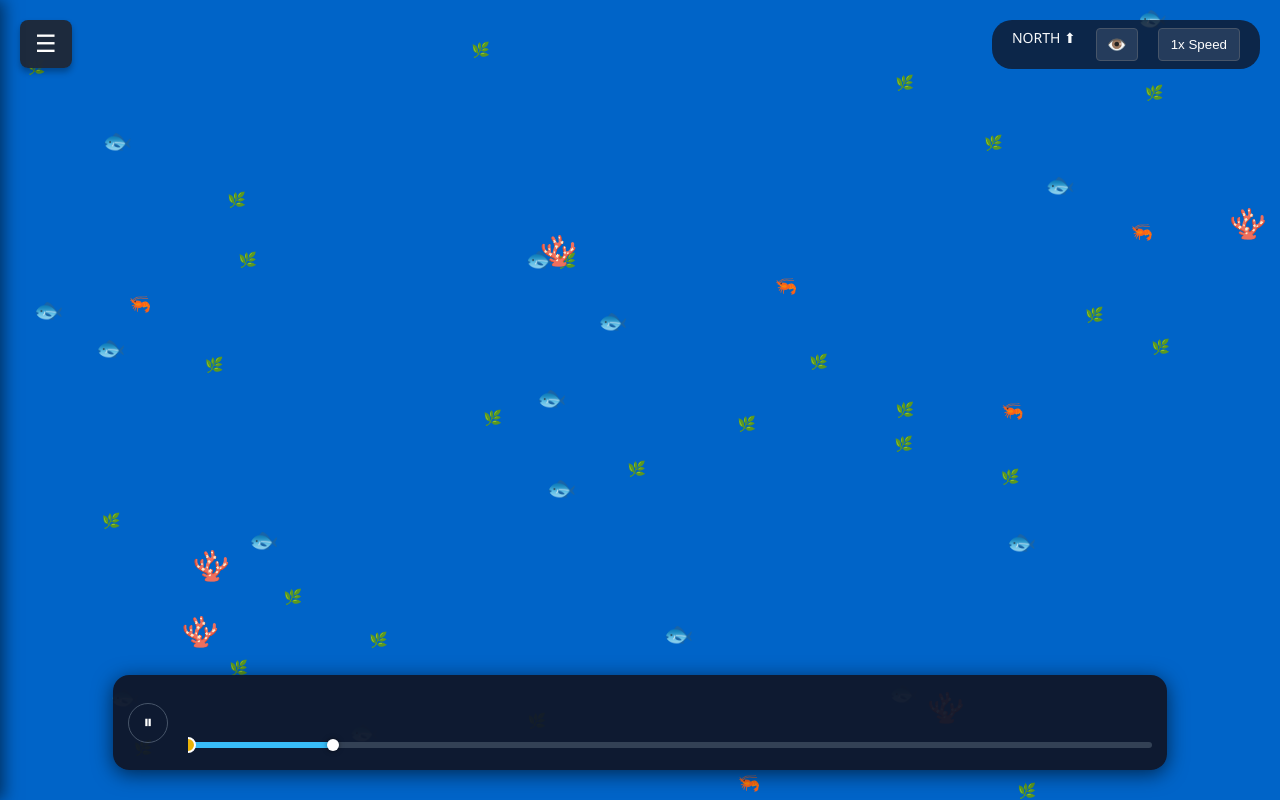
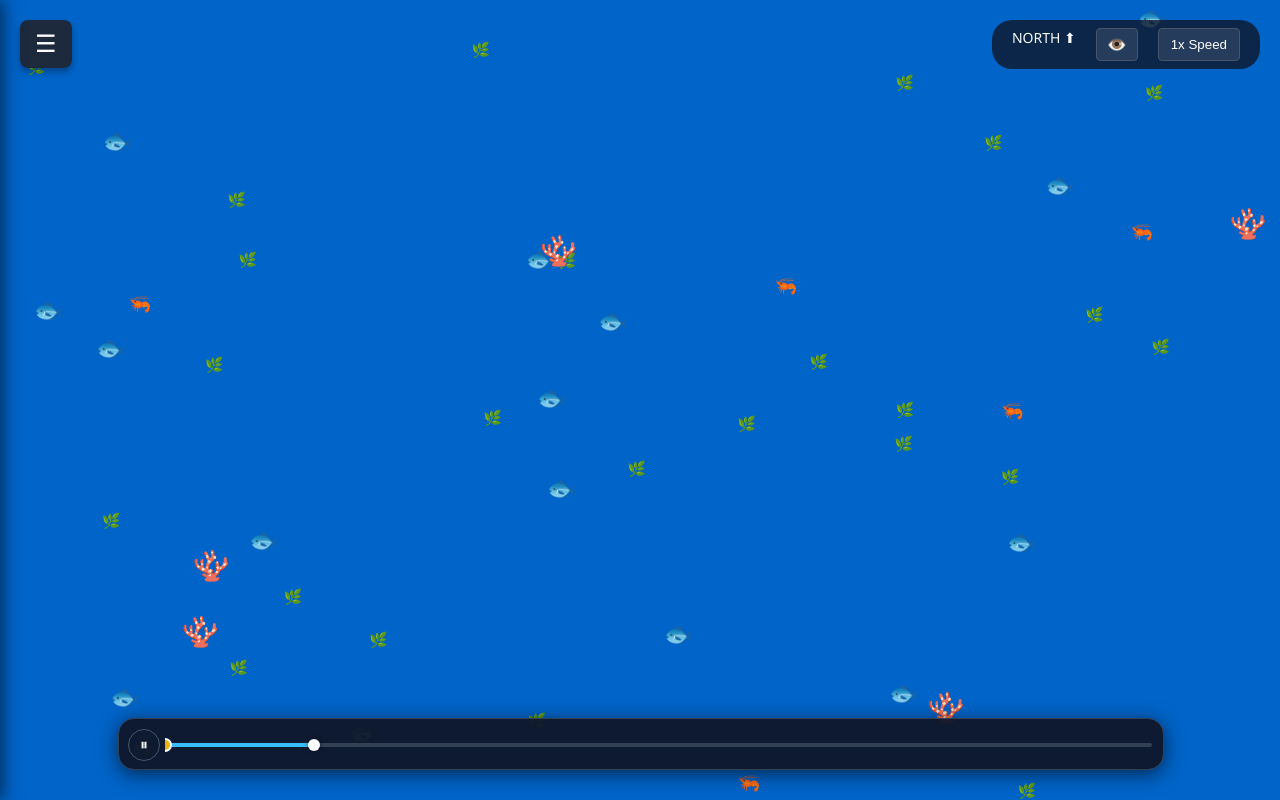
Before and after one commit to Joao-Galvao18/DI_Project, a plain HTML site: page index.html in a window 1280 px wide. Drawn offline with Linux system fonts and the light colour scheme.

Commit message:
css fixes (1)

```diff
--- a/style.css
+++ b/style.css
@@ -71,39 +71,165 @@ canvas { display: block; width: 100%; height: 100%; }
 .speed-btn:hover, .icon-btn:hover { background: rgba(255,255,255,0.2); }
 @keyframes pulse { 0% { opacity: 1; } 50% { opacity: 0.7; } 100% { opacity: 1; } }
 
-/* TIMELINE CONTAINER */
-.timeline-container { position: absolute; bottom: 30px; left: 50%; transform: translateX(-50%); width: 80%; background: rgba(15, 23, 42, 0.95); padding: 5px 15px 5px 15px; border-radius: 16px; display: flex; align-items: center; gap: 20px; box-shadow: 0 4px 20px rgba(0,0,0,0.6); z-index: 10; transition: opacity 0.3s; }
-.play-btn { background: none; border: 1px solid #475569; border-radius: 50%; color: white; font-size: 18px; cursor: pointer; width: 40px; height: 40px; flex-shrink: 0; display: flex; align-items: center; justify-content: center; transition: 0.2s; }
+/* --- TIMELINE CONTAINER --- */
+.timeline-container {
+    position: absolute;
+    bottom: 30px;
+    left: 50%;
+    transform: translateX(-50%);
+    width: 80%;
+    height: 60px; /* Layout height */
+    z-index: 10;
+    display: flex;
+    align-items: flex-end; /* Aligns content to bottom */
+    padding: 0 10px;
+}
+
+/* THE VISUAL BACKGROUND BOX */
+.timeline-container::before {
+    content: '';
+    position: absolute;
+    bottom: 0;
+    left: 0;
+    width: 100%;
+    height: 50px; /* Slim visual height */
+    background: rgba(15, 23, 42, 0.95);
+    border: 1px solid #334155;
+    border-radius: 16px;
+    box-shadow: 0 4px 20px rgba(0,0,0,0.6);
+    z-index: -1;
+}
+
+/* PLAY BUTTON */
+.play-btn {
+    background: none;
+    border: 1px solid #475569;
+    border-radius: 50%;
+    color: white;
+    font-size: 16px;
+    cursor: pointer;
+    width: 32px;
+    height: 32px;
+    flex-shrink: 0;
+    display: flex;
+    align-items: center;
+    justify-content: center;
+    transition: 0.2s;
+    /* Centers the button in the 50px visual box */
+    margin-bottom: 9px;
+    margin-right: 5px;
+    position: relative;
+    z-index: 20;
+}
 .play-btn:hover { border-color: var(--accent); background: rgba(255,255,255,0.1); }
 
 /* --- CUSTOM TIMELINE SCROLL --- */
 .timeline-scroll-area {
-    flex-grow: 1; overflow-x: auto; overflow-y: hidden;
-    padding: 60px 30px 15px 30px;
+    flex-grow: 1;
+    overflow-x: auto;
+    overflow-y: hidden;
+
+    /* PADDING ADJUSTMENTS: */
+    /* Top: 40px -> Space for the 'Start' tooltip so it pops up freely */
+    /* Bottom: 23px -> Lifts the track to align center with Play Button */
+    padding: 40px 0 23px 0;
+
     scrollbar-width: thin;
-    scrollbar-color: #64748b #1e293b;
+    scrollbar-color: #64748b transparent;
+    position: relative;
 }
-.timeline-scroll-area::-webkit-scrollbar { height: 12px; }
-.timeline-scroll-area::-webkit-scrollbar-track { background: #0f172a; border-radius: 6px; margin: 0 20px; }
-.timeline-scroll-area::-webkit-scrollbar-thumb { background: #64748b; border-radius: 6px; border: 3px solid #0f172a; }
-.timeline-scroll-area::-webkit-scrollbar-thumb:hover { background: #94a3b8; }
 
-.timeline-content-wrapper { position: relative; height: 10px; min-width: 100%; display: flex; align-items: center; }
+/* SCROLLBAR STYLING */
+.timeline-scroll-area::-webkit-scrollbar {
+    height: 6px;
+}
+.timeline-scroll-area::-webkit-scrollbar-track {
+    background: rgba(0,0,0,0.2);
+    border-radius: 10px;
+    /* Indents the track so it looks like a pill */
+    margin: 0 50px;
+}
+.timeline-scroll-area::-webkit-scrollbar-thumb {
+    background: #64748b;
+    border-radius: 10px;
+    border: 1px solid rgba(255,255,255,0.1);
+}
+.timeline-scroll-area::-webkit-scrollbar-thumb:hover {
+    background: #94a3b8;
+}
+
+.timeline-content-wrapper {
+    position: relative;
+    height: 4px;
+    min-width: 100%;
+    display: flex;
+    align-items: center;
+}
 
 /* TRACK */
-.timeline-track { min-width: 100%; height: 6px; background: #334155; border-radius: 3px; position: relative; cursor: pointer; }
-.timeline-buffer { height: 100%; background: rgba(255, 255, 255, 0.2); border-radius: 3px; position: absolute; left: 0; top: 0; z-index: 1; }
-.timeline-fill { height: 100%; background: var(--accent); border-radius: 3px; position: absolute; left: 0; top: 0; z-index: 2; }
-.timeline-fill::after { content: ''; position: absolute; right: -6px; top: 50%; transform: translateY(-50%); width: 12px; height: 12px; background: white; border-radius: 50%; box-shadow: 0 0 5px rgba(0,0,0,0.5); }
+.timeline-track {
+    min-width: 100%;
+    height: 4px;
+    background: #334155;
+    border-radius: 2px;
+    position: relative;
+    cursor: pointer;
+
+    /* CRITICAL FIX: Large margins (50px) ensure the first/last labels
+       have enough room to center without being cut off by the scroll area */
+    margin: 0 50px;
+}
+
+.timeline-buffer { height: 100%; background: rgba(255, 255, 255, 0.15); border-radius: 2px; position: absolute; left: 0; top: 0; z-index: 1; }
+.timeline-fill { height: 100%; background: var(--accent); border-radius: 2px; position: absolute; left: 0; top: 0; z-index: 2; }
+.timeline-fill::after {
+    content: '';
+    position: absolute;
+    right: -6px;
+    top: 50%;
+    transform: translateY(-50%);
+    width: 12px;
+    height: 12px;
+    background: white;
+    border-radius: 50%;
+    box-shadow: 0 0 5px rgba(0,0,0,0.5);
+}
 
 /* MARKERS */
-.t-marker { position: absolute; top: 50%; transform: translate(-50%, -50%); width: 12px; height: 12px; background: var(--warning); border: 2px solid white; border-radius: 50%; cursor: help; z-index: 5; transition: transform 0.2s; }
-.t-marker:hover { transform: translate(-50%, -50%) scale(1.5); z-index: 10; }
+.t-marker {
+    position: absolute;
+    top: 50%;
+    transform: translate(-50%, -50%);
+    width: 10px;
+    height: 10px;
+    background: var(--warning);
+    border: 2px solid white;
+    border-radius: 50%;
+    cursor: help;
+    z-index: 5;
+    transition: transform 0.2s;
+}
+.t-marker:hover { transform: translate(-50%, -50%) scale(1.3); z-index: 10; }
+
+/* TOOLTIPS (Labels) */
 .t-marker::before {
-    content: attr(data-label); position: absolute; bottom: 20px; left: 50%; transform: translateX(-50%);
-    background: rgba(0,0,0,0.9); color: white; padding: 6px 10px; border-radius: 4px; font-size: 11px;
-    white-space: nowrap; opacity: 0; pointer-events: none; transition: opacity 0.2s; border: 1px solid #475569;
+    content: attr(data-label);
+    position: absolute;
+    bottom: 18px;
+    left: 50%;
+    transform: translateX(-50%);
+    background: rgba(0,0,0,0.9);
+    color: white;
+    padding: 4px 8px;
+    border-radius: 4px;
+    font-size: 11px;
+    white-space: nowrap;
+    opacity: 0;
+    pointer-events: none;
+    transition: opacity 0.2s;
+    border: 1px solid #475569;
     box-shadow: 0 4px 6px rgba(0,0,0,0.5);
+    z-index: 20;
 }
 .t-marker:hover::before { opacity: 1; }
 
```
